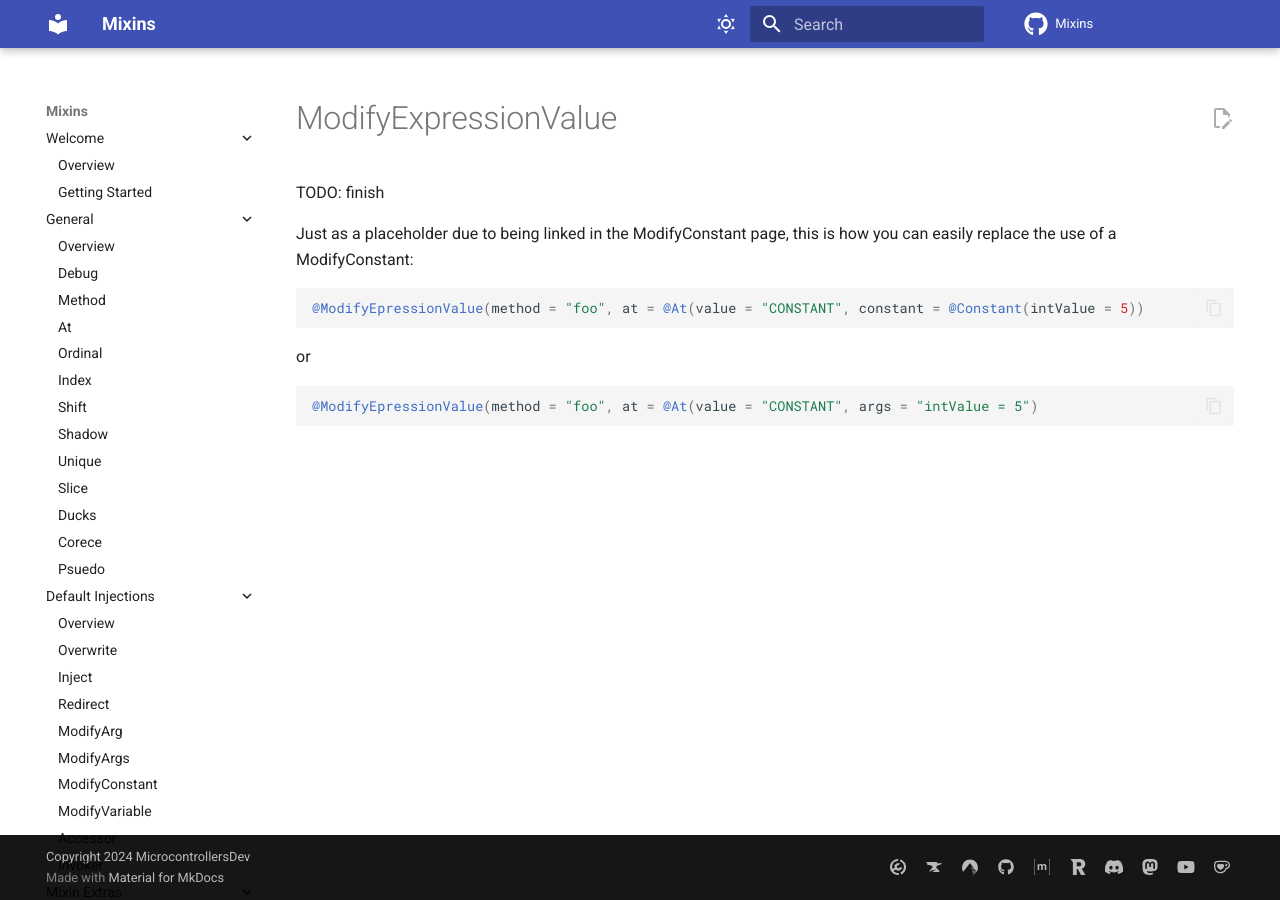
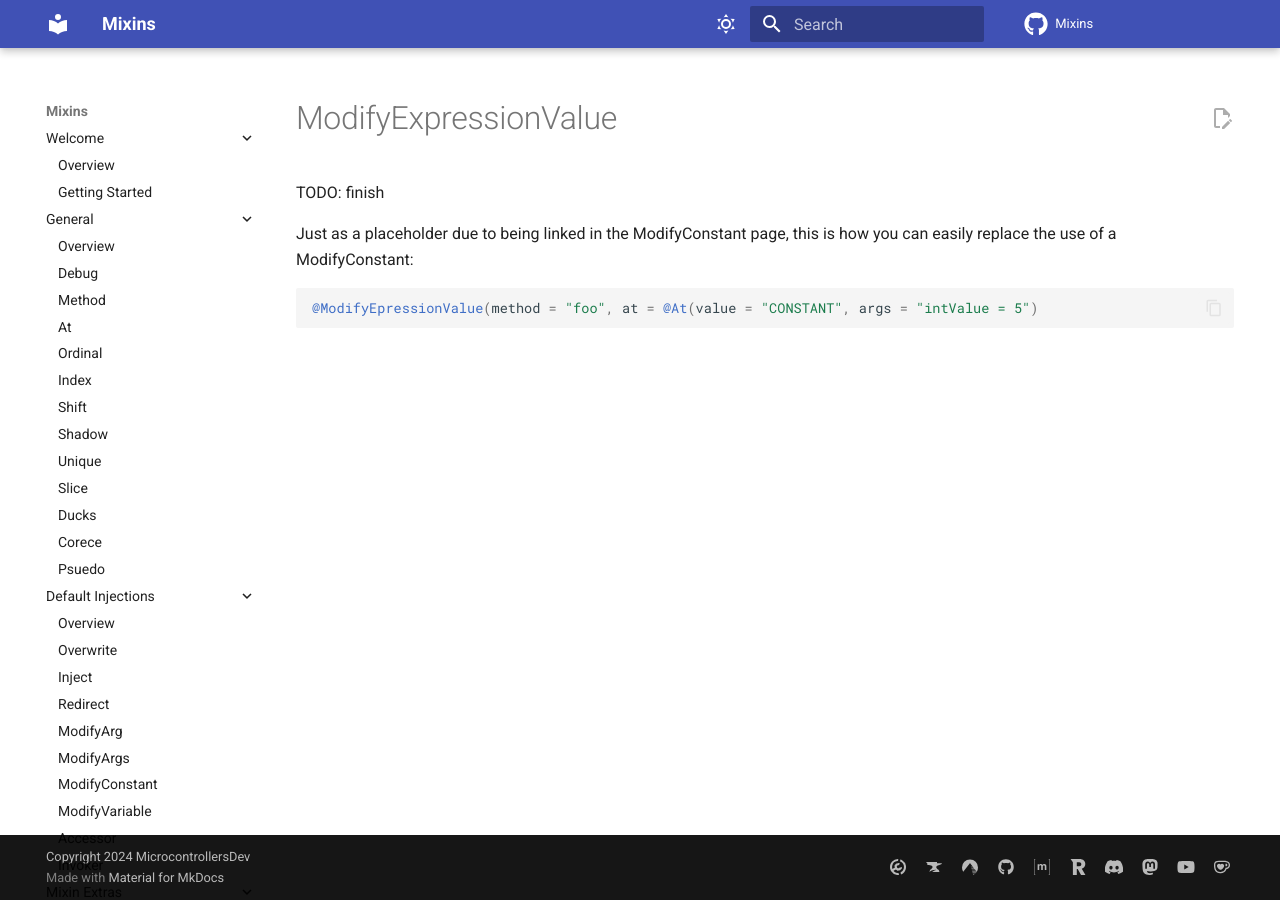
Before and after one commit to MicrocontrollersDev/Mixins, an MkDocs documentation site: the page built from docs/mixinextras/modifyexpressionvalue.md, in a window 1280 px wide. Built offline with MkDocs 1.6.1 and Material for MkDocs 9.7.7, drawn with Linux system fonts in a browser that asks for light colours; comment, search, counter and statistics services are not loaded.

Commit message:
remove my mandela effected information?

````diff
--- a/docs/mixinextras/modifyexpressionvalue.md
+++ b/docs/mixinextras/modifyexpressionvalue.md
@@ -5,11 +5,5 @@ TODO: finish
 Just as a placeholder due to being linked in the ModifyConstant page, this is how you can easily replace the use of a ModifyConstant:
 
 ```java
-@ModifyEpressionValue(method = "foo", at = @At(value = "CONSTANT", constant = @Constant(intValue = 5))
-```
-
-or
-
-```java
 @ModifyEpressionValue(method = "foo", at = @At(value = "CONSTANT", args = "intValue = 5")
 ```
````
